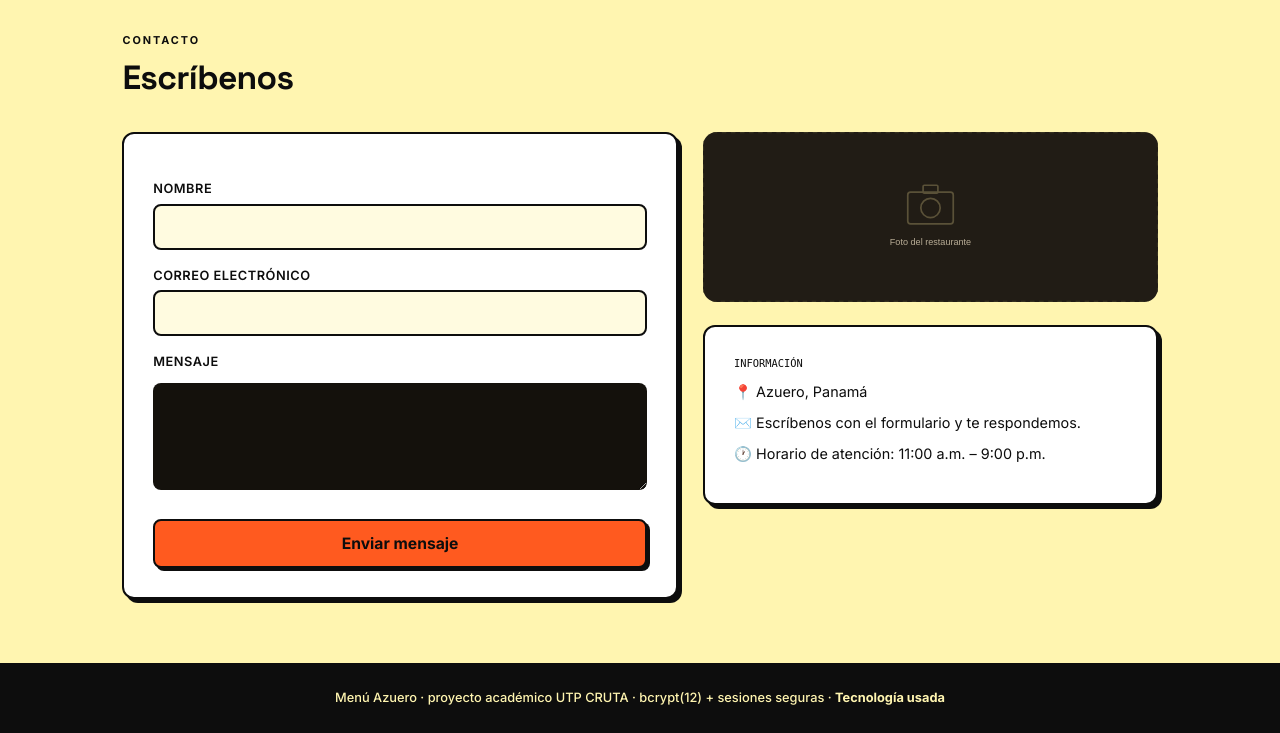
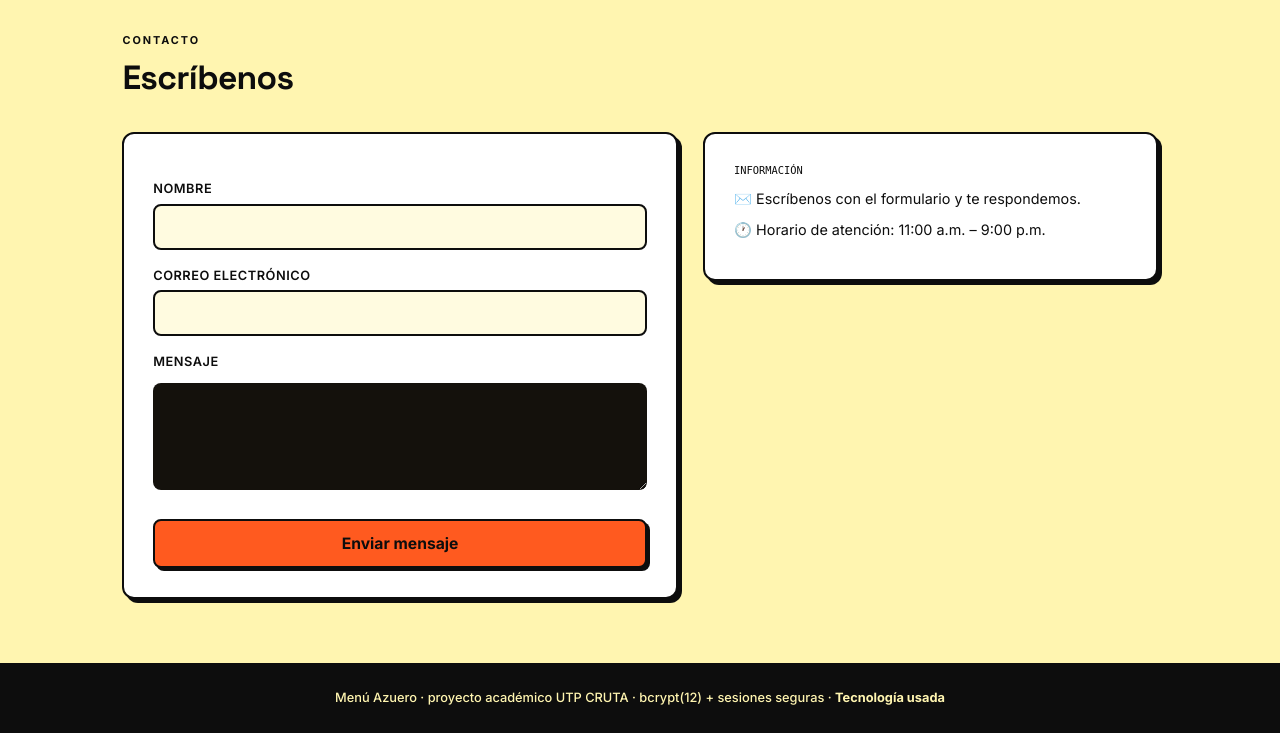
Before and after one commit to Xenviia/MenuAzuero, a Flask app: page /contacto in a window 1280 px wide. Shown: the part 90-823 px from the top of the page. Run offline with Flask 3, Linux system fonts and the light colour scheme.

```diff
--- a/templates/contacto.html
+++ b/templates/contacto.html
@@ -30,16 +30,13 @@
     </form>
   </div>
 
-  <div>
-    <img src="{{ url_for('static', filename='img/placeholder-restaurante.svg') }}" alt="Foto de contacto / local"
-      style="width:100%; border-radius:14px; border:1px solid var(--panel-line); margin-bottom:1rem;">
+
     <div class="form-card">
       <div class="cat" style="font-family:'JetBrains Mono',monospace; font-size:0.65rem; color:var(--gold); text-transform:uppercase;">Información</div>
-      <p style="margin:0.6rem 0; color:var(--cream-dim); font-size:0.9rem;">📍 Azuero, Panamá</p>
       <p style="margin:0.6rem 0; color:var(--cream-dim); font-size:0.9rem;">✉️ Escríbenos con el formulario y te respondemos.</p>
       <p style="margin:0.6rem 0; color:var(--cream-dim); font-size:0.9rem;">🕐 Horario de atención: 11:00 a.m. – 9:00 p.m.</p>
     </div>
   </div>
-</div>
+
 
 {% endblock %}
```
